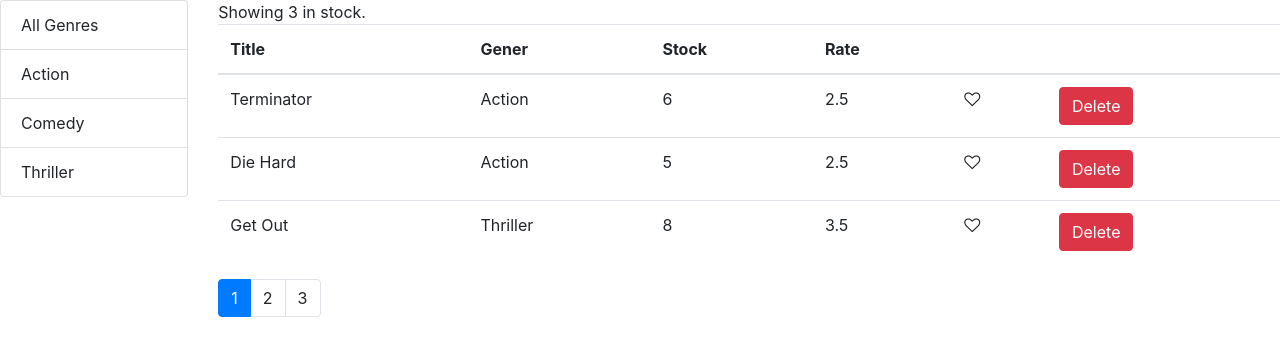
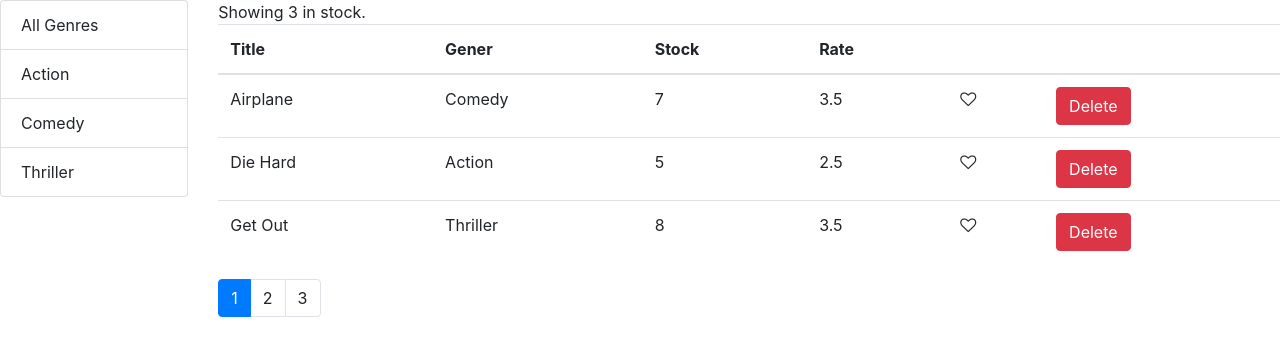
Before and after one commit to rahman-jn/react-course-mosh, a React (Create React App) app: page / in a window 1280 px wide. Shown: the top 356 px of the page. Built offline with nearby package versions, Linux system fonts and the light colour scheme.

Commit message:
Ascending sorting by columns implemented.

```diff
--- a/src/components/moviesTable.jsx
+++ b/src/components/moviesTable.jsx
@@ -4,17 +4,17 @@
 
 
 const MoviesTable = (props) => {
-    const {movies, onLike, onDelete} = props;
+    const {movies, onLike, onDelete, onSort} = props;
     return (
         <React.Fragment>
             <div>Showing {movies.length} in stock.</div>
             <table className="table">
                 <thead>
                     <tr>
-                        <th>Title</th>
-                        <th>Gener</th>
-                        <th>Stock</th>
-                        <th>Rate</th>
+                        <th onClick={ () => onSort('title')}>Title</th>
+                        <th onClick={ () => onSort('genre.name')}>Gener</th>
+                        <th onClick={ () => onSort('numberInStock')}>Stock</th>
+                        <th onClick={ () => onSort('dailyRentalRate')}>Rate</th>
                         <th />
                         <th />
                     </tr>
--- a/src/components/vidly.jsx
+++ b/src/components/vidly.jsx
@@ -5,6 +5,7 @@
 import {ListGroup} from './listgroup';
 import {getGenres} from '../services/fakeGenreService';
 import MoviesTable from './moviesTable';
+import _ from 'lodash';
 
 class Vidly extends React.Component {
 
@@ -13,6 +14,7 @@
         perPage :3,
         currentPage :1,
         genres : [],
+        sortColumn : {path : 'title', order : 'asc'}
     };
 
     componentDidMount(){
@@ -40,17 +42,23 @@
 
     handleGenre = genre => {
         this.setState({ currentGenre : genre, currentPage : 1 });
+    };
+
+    handleSort = path =>{
+        this.setState({ sortColumn : {path, order: 'asc' }});
     }
 
     showTable(){
-
+        const { sortColumn } = this.state;
         if(this.state.movies.length ===0 )
             return <p>There are no movies!</p>;
 
             const filteredMovies = this.state.currentGenre && this.state.currentGenre._id ?
             this.state.movies.filter(movie => (movie.genre._id === this.state.currentGenre._id)) : this.state.movies;
 
-            const movies = paginate(filteredMovies, this.state.currentPage, this.state.perPage);
+            const sorted = _.orderBy(filteredMovies, sortColumn.path, sortColumn.order);
+
+            const movies = paginate(sorted, this.state.currentPage, this.state.perPage);
 
         return (
         <div className="row">
@@ -66,6 +74,7 @@
                     movies = {movies}
                     onLike = {this.handleLike}
                     onDelete = {this.handleDelete}
+                    onSort = {this.handleSort}
                 />
 
                 <Pagination
```
